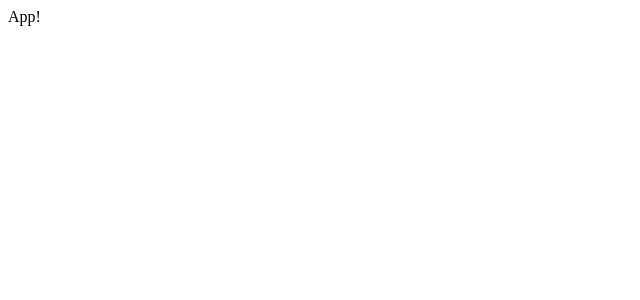
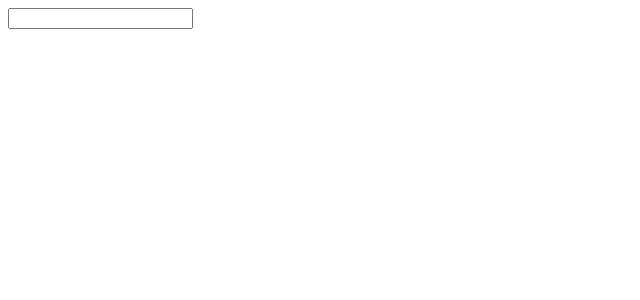
Before and after one commit to weezwo/mod-react-pics, a React (Create React App) app: page / in a window 1280 px wide. Shown: the top 300 px of the page, without its empty margins (0-640 px from the left). Built offline with nearby package versions, Linux system fonts and the light colour scheme.

Commit message:
render SearchBar

```diff
--- a/src/components/App.js
+++ b/src/components/App.js
@@ -1,8 +1,11 @@
 import React from 'react';
+import SearchBar from './SearchBar';
 
 const App = () => {
   return(
-    <div>App!</div>
+    <div>
+      <SearchBar />
+    </div>
   )
 }
 
```
